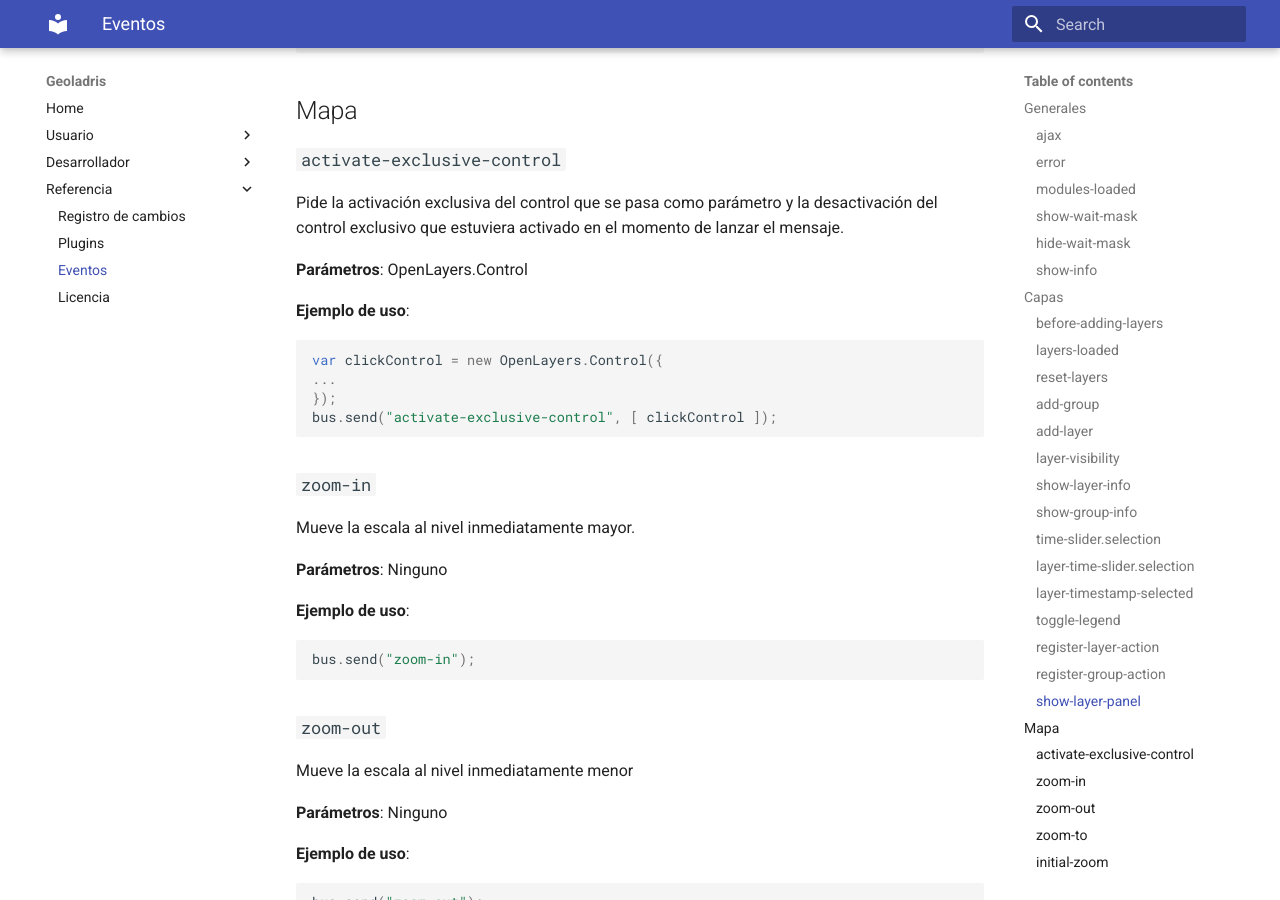
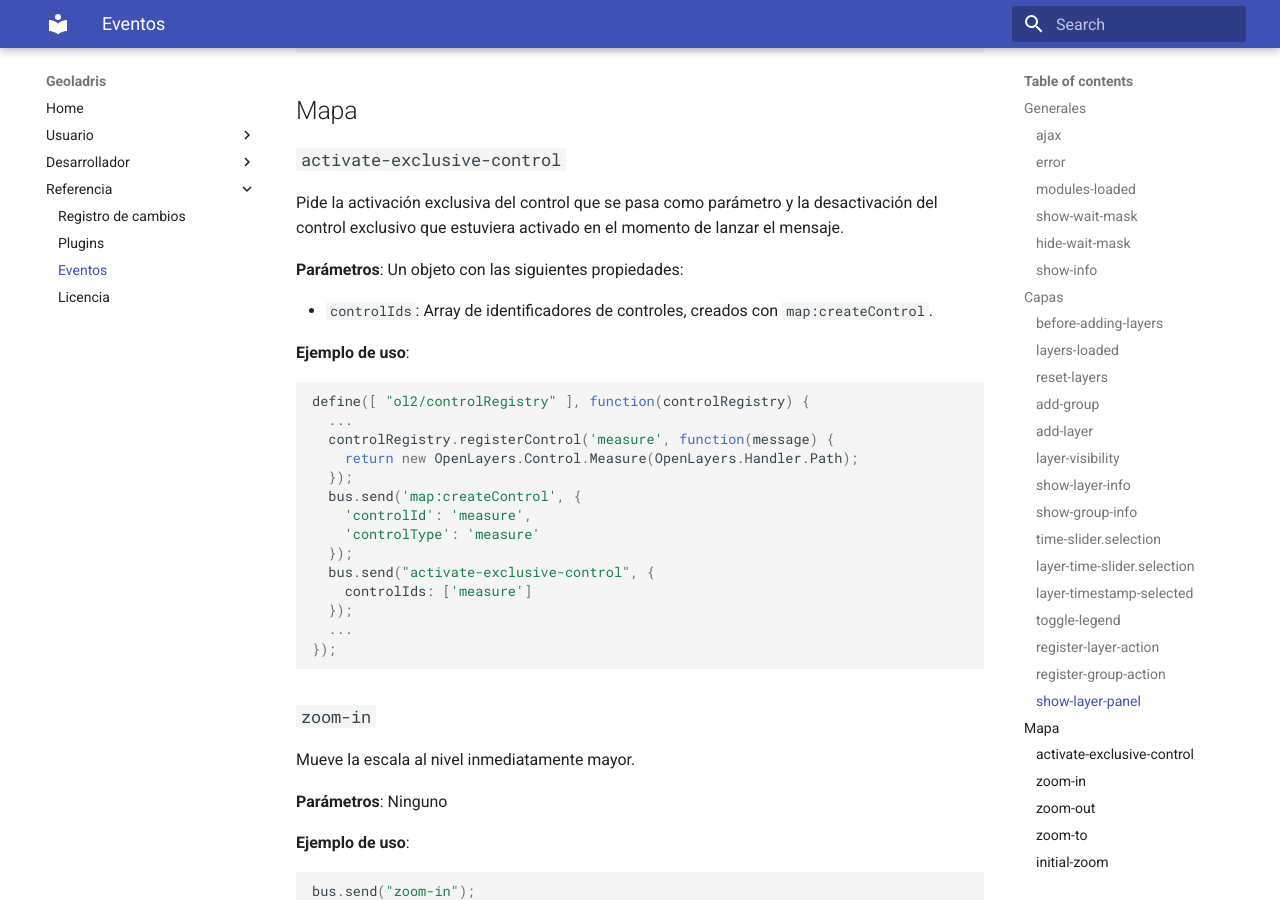
Before and after one commit to geoladris/doc, an MkDocs documentation site: the page built from docs/ref/events.md, in a window 1280 px wide and 900 px high, scrolled down 7709 px. Built offline with MkDocs 1.6.1 and Material for MkDocs 9.7.7, drawn with Linux system fonts in a browser that asks for light colours; old or Windows-style settings are respelled for this version of MkDocs.

Commit message:
Fix ref for activate-exclusive-control event

````diff
--- a/docs/ref/events.md
+++ b/docs/ref/events.md
@@ -317,15 +317,27 @@ bus.send("show-layer-panel", [ "layers_transparency_selector" ]);
 
 Pide la activación exclusiva del control que se pasa como parámetro y la desactivación del control exclusivo que estuviera activado en el momento de lanzar el mensaje.
 
-**Parámetros**: OpenLayers.Control
+**Parámetros**: Un objeto con las siguientes propiedades:
+
+* `controlIds`: Array de identificadores de controles, creados con `map:createControl`.
 
 **Ejemplo de uso**:
 
 ```js
-var clickControl = new OpenLayers.Control({
-...
+define([ "ol2/controlRegistry" ], function(controlRegistry) {
+  ...
+  controlRegistry.registerControl('measure', function(message) {
+    return new OpenLayers.Control.Measure(OpenLayers.Handler.Path);
+  });
+  bus.send('map:createControl', {
+    'controlId': 'measure',
+    'controlType': 'measure'
+  });
+  bus.send("activate-exclusive-control", {
+	controlIds: ['measure']
+  });
+  ...
 });
-bus.send("activate-exclusive-control", [ clickControl ]);
 ```
 
 ### `zoom-in`
````
